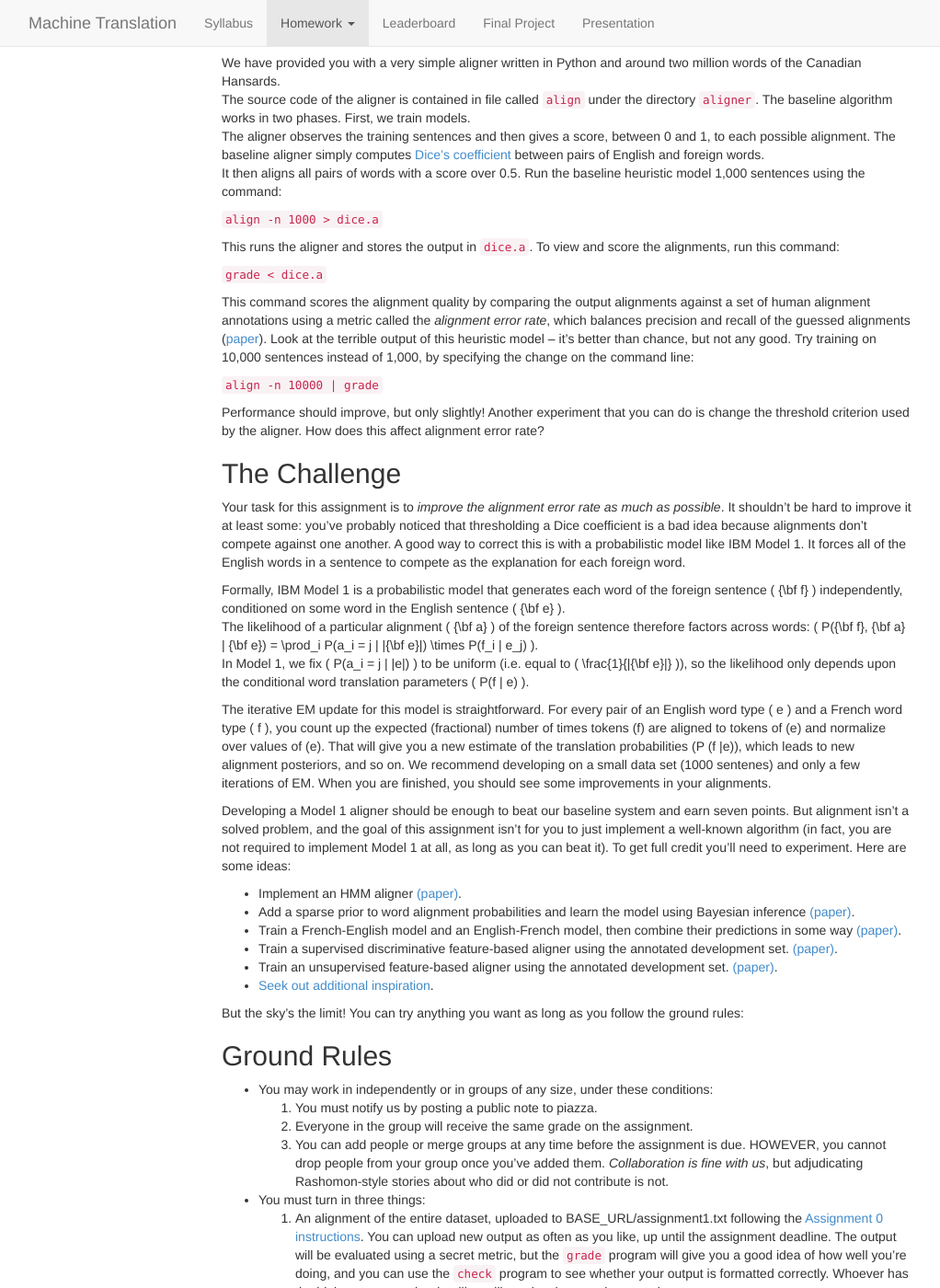
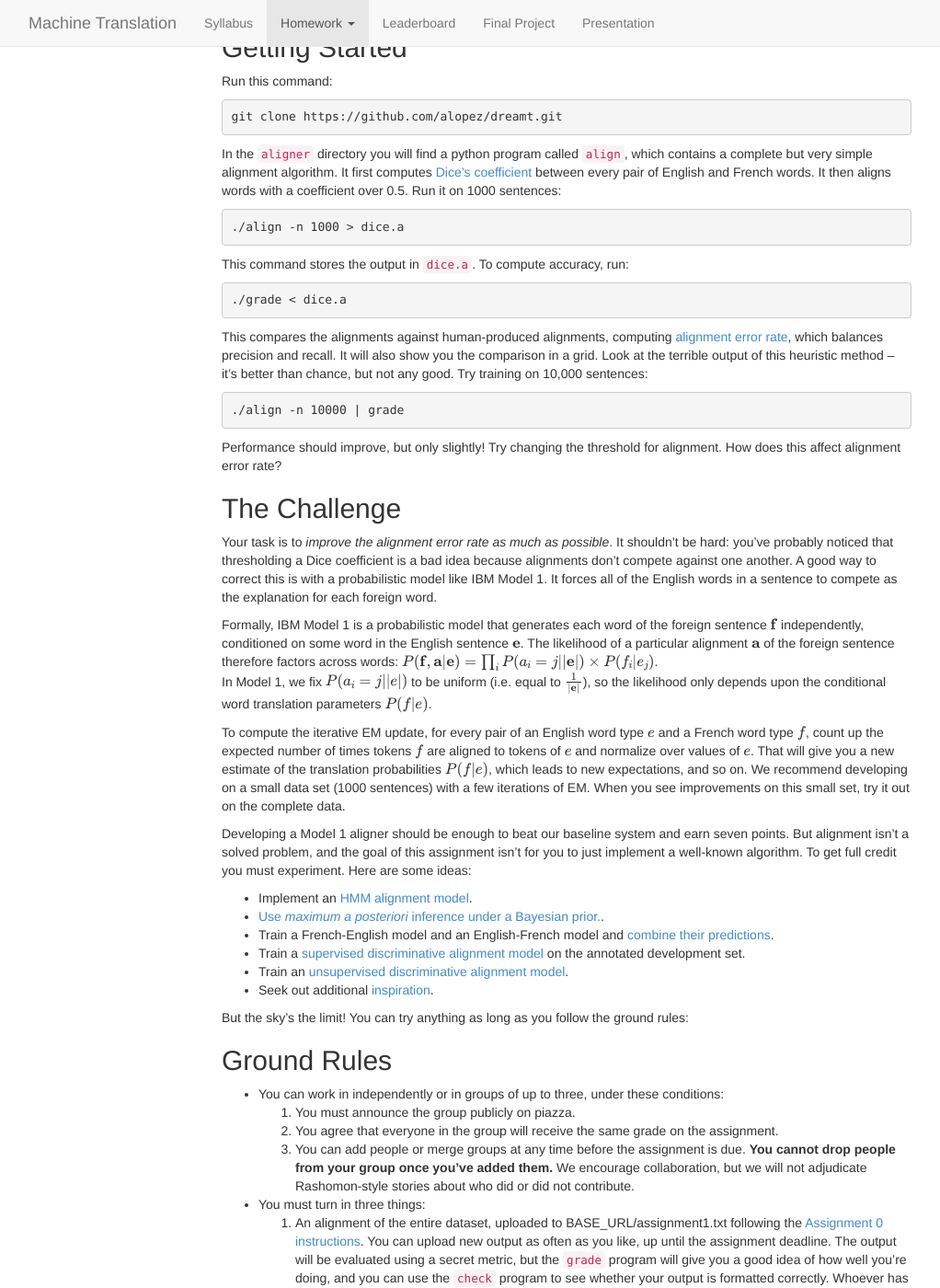
Before and after one commit to mt-class/jhu, a Jekyll site: the page built from hw1.md, in a window 1280 px wide and 1400 px high, scrolled down 525 px. Shown: the whole window at 92% size, without its empty margins (24-1046 px from the left). Built offline with Jekyll 4.4.1, drawn with Linux system fonts in a browser that asks for light colours; nearby versions of some CDN libraries; formulas are drawn with MathJax 3; some of the changed text lies outside the part shown.

Commit message:
Clean up homework 1 description

```diff
--- a/_config.yml
+++ b/_config.yml
@@ -1,2 +1,3 @@
 exclude: ['README.md']
 timezone: US/Eastern
+markdown: kramdown
--- a/hw1.md
+++ b/hw1.md
@@ -10,167 +10,133 @@
 Alignment <span class="text-muted">Challenge Problem 1</span>
 =============================================================
 
-Aligning words is a key task in data-driven machine translation. We start with
-a large _parallel corpus_ where the translation of each sentence
-is known. So the input consists of sentence pairs like this one:
+Aligning words is a key task in machine translation. We start with
+a large _parallel corpus_ of aligned sentences. For example, we might
+have the following sentence pair from the proceedings of the bilingual
+Canadian parliament:
 
-<center>
-<i>le droit de permis passe donc de $ 25 à $ 500 . &mdash;
-we see the licence fee going up from $ 25 to $ 500 .</i>
-</center>
+*le droit de permis passe donc de $ 25 à $ 500*.
 
-It is relatively easy to obtain data in this form, though not completely trivial.
-This particular example is from the Canadian Hansards, proceedings of government
-meetings that are required to be published in both English and French.
-To align the sentences
-we can exploit document boundaries and structural cues arising from the fact that the
-documents are translations of each other, such as the fact that translated sentences will be
-in the same order, of similar length, and so forth. The problem is that we
-don't know the word-to-word correspondences in each sentence. That's where you come
-in: _your challenge is to write a program that aligns the words automatically_. For the
-sentence above, you might output the following correspondences:
+*we see the licence fee going up from $ 25 to $ 500*.
 
-<center>
-<i>le &mdash; the</i>,
-<i>droit &mdash; fee</i>,
-<i>permis&mdash; license</i>,
-<i>passe&mdash;going</i>,
-<i>passe&mdash;up</i>,
-<i>donc&mdash;from</i>,
-<i>$ &mdash; $</i>,
-<i>25 &mdash; 25</i>,
-<i>à &mdash; to</i>,
-<i>$ &mdash; $</i>,
-<i>50 &mdash; 50</i>
-</center>
+Getting documents aligned at the _sentence_ level like this is
+relatively easy: we can use paragraph boundaries and simple cues
+like the length and order of each sentence. But to learn a translation
+model we need alignments at the _word_ level. That's where you come
+in. **Your challenge is to write a program that aligns words
+automatically.** For example, given the sentence above, your program
+would ideally output these pairs:
 
-Some words might be unaligned (e.g. *we* and *see*), while some words
-might be aligned to multiple words in the corresponding sentence (e.g. *passe*
-is aligned to *going up*). Sometimes words aren't exact translations of each
-other. That's ok: even experienced bilinguals will sometimes disagree on the best
-alignment of a sentence.
-But while word alignment doesn't capture every nuance, it is very useful for
-learning translation models or bilingual dictionaries.
+*le -- the,
+droit -- fee,
+permis -- license,
+passe -- going,
+passe -- up,
+donc -- from,
+$ -- $,
+25 -- 25,
+à -- to,
+$ -- $,
+50 -- 50*
+
+Your program can leave words unaligned (e.g. *we* and *see*) or
+multiply aligned (e.g. *passe* aligned to *going up*). It will be
+faced with difficult choices. Suppose it sees this sentence pair:
+
+*I want to make it clear that we have to let this issue come to a vote today*.
+
+*il est donc essentiel que cette question fasse le objet de un vote aujourd' hui .*
+
+Your program must make a choice about how to align the words of the non-literal
+translations *I want to make it clear* and *il est donc essentiel*. Even
+experienced bilinguals will disagree on examples like this. So word alignment
+does not capture every nuance, but it is still very useful.
 
 Getting Started
 ---------------
 
 Run this command:
 
-`git clone https://github.com/alopez/dreamt.git`
+    git clone https://github.com/alopez/dreamt.git
 
-We have provided you with a very simple aligner written in Python
-and around two million words of the Canadian Hansards.
-The source code of the aligner is contained in file called `align`
-under the directory `aligner`.
-The baseline algorithm works in two phases. First, we train models.
-The aligner observes the training sentences and then gives a score, between
-0 and 1, to each possible alignment. The baseline aligner simply
-computes [Dice's coefficient](http://en.wikipedia.org/wiki/Dice's_coefficient/)
-between pairs of English and foreign words.
-It then aligns all pairs of words with a score over 0.5.
-Run the baseline heuristic model 1,000 sentences
-using the command:
+In the `aligner` directory you will find a python program called
+`align`, which contains a complete but very simple alignment algorithm.
+It first computes [Dice's coefficient](http://en.wikipedia.org/wiki/Dice's_coefficient/)
+between every pair of English and French words. It then aligns
+words with a coefficient over 0.5. Run it on 1000 sentences:
 
-`align -n 1000 > dice.a`
+    ./align -n 1000 > dice.a
 
-This runs the aligner and stores the output in `dice.a`. To view and
-score the alignments, run this command:
+This command stores the output in `dice.a`. To compute accuracy, run:
 
-`grade < dice.a`
+    ./grade < dice.a
 
-This command scores the alignment quality by comparing the output alignments
-against a set of human alignment annotations using a metric called the
-_alignment error rate_, which balances precision and recall of the
-guessed alignments (<a href="http://aclweb.org/anthology-new/P/P00/P00-1056.pdf">paper</a>). Look at
-the terrible output of this heuristic model -- it's better than chance, but
-not any good. Try training on 10,000 sentences instead of 1,000, by specifying
-the change on the command line:
+This compares the alignments against human-produced alignments, computing
+[alignment error rate](http://aclweb.org/anthology-new/P/P00/P00-1056.pdf),
+which balances precision and recall. It will also show you the comparison
+in a grid. Look at the terrible output of this heuristic method -- it's
+better than chance, but not any good. Try training on 10,000 sentences:
 
-`align -n 10000 | grade`
+    ./align -n 10000 | grade
 
-Performance should improve, but only slightly!  Another experiment that
-you can do is change the threshold criterion used
-by the aligner.  How does this affect alignment error rate?
+Performance should improve, but only slightly! Try changing the
+threshold for alignment. How does this affect alignment error rate?
 
 The Challenge
 -------------
 
-Your task for this assignment is to _improve the
-alignment error rate as much as possible_. It shouldn't be hard to
-improve it at least some: you've probably noticed that thresholding a Dice
-coefficient is a bad idea because alignments don't compete against one
-another. A good way to correct this is with a probabilistic model like IBM Model 1.
-It forces all of the English words in a sentence to compete
-as the explanation for each foreign word.
-
+Your task is to _improve the
+alignment error rate as much as possible_. It shouldn't be hard: you've
+probably noticed that thresholding a Dice coefficient is a bad idea because
+alignments don't compete against one another. A good way to correct this is
+with a probabilistic model like IBM Model 1. It forces all of the English
+words in a sentence to compete as the explanation for each foreign word.
 
 Formally, IBM Model 1 is a probabilistic model that generates each word of
-the foreign sentence \( {\bf f} \) independently, conditioned on some word
-in the English sentence \( {\bf e} \).
-The likelihood of a particular alignment \( {\bf a} \) of the foreign sentence therefore
+the foreign sentence $${\bf f}$$ independently, conditioned on some word
+in the English sentence $${\bf e}$$. The likelihood of a particular
+alignment $${\bf a}$$ of the foreign sentence therefore
 factors across words:
-\( P({\bf f}, {\bf a} | {\bf e}) = \prod_i P(a_i = j | |{\bf e}|) \times P(f_i | e_j) \).
-In Model 1, we fix \( P(a_i = j | |e|) \) to be uniform
-(i.e. equal to \( \frac{1}{|{\bf e}|} \)), so the likelihood
-only depends upon the conditional word translation parameters \( P(f | e) \).
+$$P({\bf f}, {\bf a} | {\bf e}) = \prod_i P(a_i = j | |{\bf e}|) \times P(f_i | e_j)$$.
+In Model 1, we fix $$P(a_i = j | |e|)$$ to be uniform
+(i.e. equal to $$\frac{1}{|{\bf e}|}$$), so the likelihood
+only depends upon the conditional word translation parameters $$P(f | e)$$.
 
-
-The iterative EM update for this model is straightforward. For every
-pair of an English word type
-\( e \) and a French word type \( f \), you count up the expected
-(fractional) number of times tokens \(f\) are aligned to tokens of
- \(e\) and normalize over values of \(e\). That will give you a new
-estimate of the translation probabilities \(P (f |e)\), which leads
-to new alignment posteriors, and so on. We recommend developing on a small
-data set (1000 sentenes) and only
-a few iterations of EM.  When you are finished, you should see some
-improvements in your alignments.
+To compute the iterative EM update, for every pair of an English word type
+$$e$$ and a French word type $$f$$, count up the expected
+number of times tokens $$f$$ are aligned to tokens of
+$$e$$ and normalize over values of $$e$$. That will give you a new
+estimate of the translation probabilities $$P (f |e)$$, which leads
+to new expectations, and so on. We recommend developing on a small
+data set (1000 sentences) with a few iterations of EM. When you see
+improvements on this small set, try it out on the complete data.
 
 Developing a Model 1 aligner should be enough to beat our baseline system
 and earn seven points. But alignment isn't a solved problem, and the goal of
-this assignment isn't for you to just implement a well-known algorithm (in
-fact, you are not required to implement Model 1 at all, as long as you can
-beat it). To get full credit you'll need to experiment.
-Here are some ideas:
+this assignment isn't for you to just implement a well-known algorithm. To
+get full credit you must experiment. Here are some ideas:
 
-<ul class="real">
-  <li>Implement an HMM aligner
-    <a href="http://aclweb.org/anthology-new/C/C96/C96-2141.pdf">(paper)</a>.
-  </li>
-  <li>Add a sparse prior to word alignment probabilities and learn the model using Bayesian inference
-    <a href="http://aclweb.org/anthology/P/P11/P11-2032.pdf">(paper)</a>.
-  </li>
-  <li>Train a French-English model and an English-French model, then
-    combine their predictions in some way
-    <a href="http://aclweb.org/anthology-new/N/N06/N06-1014.pdf">(paper)</a>.
-  </li>
-  <li>Train a supervised discriminative feature-based aligner using the annotated development set.
-    <a href="http://aclweb.org/anthology-new/P/P06/P06-1009.pdf">(paper)</a>.
-  </li>
-  <li>Train an unsupervised feature-based aligner using the annotated development set.
-    <a href="http://aclweb.org/anthology-new/P/P11/P11-1042.pdf">(paper)</a>.
-  </li>
-  <li><a href="http://scholar.google.com/scholar?q=word+alignment">Seek out
-    additional inspiration</a>.
-  </li>
-</ul>
+* Implement an [HMM alignment model](http://aclweb.org/anthology-new/C/C96/C96-2141.pdf).
+* [Use *maximum a posteriori* inference under a Bayesian prior.](http://aclweb.org/anthology/P/P11/P11-2032.pdf).
+* Train a French-English model and an English-French model and [combine their predictions](http://aclweb.org/anthology-new/N/N06/N06-1014.pdf).
+* Train a [supervised discriminative alignment model](http://aclweb.org/anthology-new/P/P06/P06-1009.pdf) on the annotated development set.
+* Train an [unsupervised discriminative alignment model](http://aclweb.org/anthology-new/P/P11/P11-1042.pdf).
+* Seek out additional [inspiration](http://scholar.google.com/scholar?q=word+alignment).
 
-But the sky's the limit! You can try anything you want as long as you
+But the sky's the limit! You can try anything as long as you
 follow the ground rules:
 
 Ground Rules
 ------------
 
-* You may work in independently or in groups of any size, under these
+* You can work in independently or in groups of up to three, under these
   conditions:
-  1. You must notify us by posting a public note to piazza.
-  1. Everyone in the group will receive the same grade on the assignment.
+  1. You must announce the group publicly on piazza.
+  1. You agree that everyone in the group will receive the same grade on the assignment.
   1. You can add people or merge groups at any time before the assignment is
-     due. HOWEVER, you cannot drop people from your group once you've added them.
-     _Collaboration is fine with us_, but
-     adjudicating Rashomon-style stories about who did or did not
-     contribute is not.
+     due. **You cannot drop people from your group once you've added them.**
+  We encourage collaboration, but we will not adjudicate Rashomon-style
+  stories about who did or did not contribute.
 * You must turn in three things:
   1. An alignment of the entire dataset, uploaded to BASE_URL/assignment1.txt
      following the <a href="assignment0.html">Assignment 0 instructions</a>. You can upload new output as often
@@ -186,23 +152,19 @@
      You are free to extend the code we provide or roll your own in whatever
      langugage you like, but the code should be self-contained,
      self-documenting, and easy to use.
-  1. A brief description of your algorithm, posted to piazza. This can
-     be of any length, as long as it is clear what you did.
-     You have an additional two days to do this.
+  1. A clear, mathematical description of your algorithm and its motivation
+     written in scientific style. We will review examples in class.
 * You may only use data or code resources other than the ones we
-  provide _with advance permission_. We'll probably ask you to make
-  your resources available to everyone. So if, say, you have a cool idea
-  for using the Berkeley parser, or a French-English dictionary, that's
-  great. But to make things fair everyone should have access to the same
-  set of resources, so we'll ask you to share the parses. This kind of
+  provide _with advance permission_. We will ask you to make
+  your resources available to everyone. If you have a cool idea
+  using the Berkeley parser, or a French-English dictionary, that's
+  great. But we want everyone to have access to the same resources,
+  so we'll ask you to share the parses. This kind of
   constrained data condition is common in real-world evaluations of AI
-  systems, to make evaluations fair. In keeping with this philosophy,
-  we're much more likely to approve your request if
-  you ask _early_. Do not ask the night before the assignment.
-  A few things are off-limits:
+  systems, to make evaluations fair. A few things are off-limits:
   Giza++, the Berkeley Aligner, or anything else that
   already does the alignment for you. You must write your
-  own code for alignment. If you want to do system combination, join
+  own code. If you want to do system combination, join
   forces with your classmates.
 
 If you have any questions or you're confused about anything, just ask.
```
